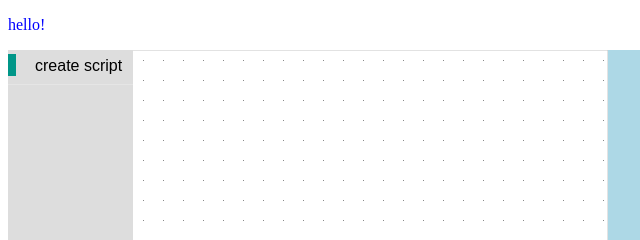
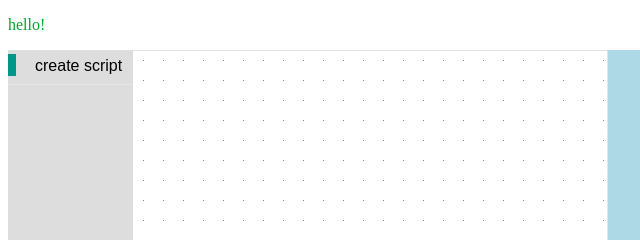
Before and after one commit to naenrese/naenrese.github.io, a plain HTML site: page index.html in a window 1280 px wide. Shown: the top 240 px of the page, 0-640 px from the left. Drawn offline with nearby package versions, Linux system fonts and the light colour scheme; grey boxes are pictures that could not be loaded.

Commit message:
Update design.css

```diff
--- a/design.css
+++ b/design.css
@@ -1,6 +1,6 @@
 @charset "utf-8";
 p {
-  color: blue;
+  color: rgb(0, 165, 41);
 }
 .wrap{
     display:flex;
```
